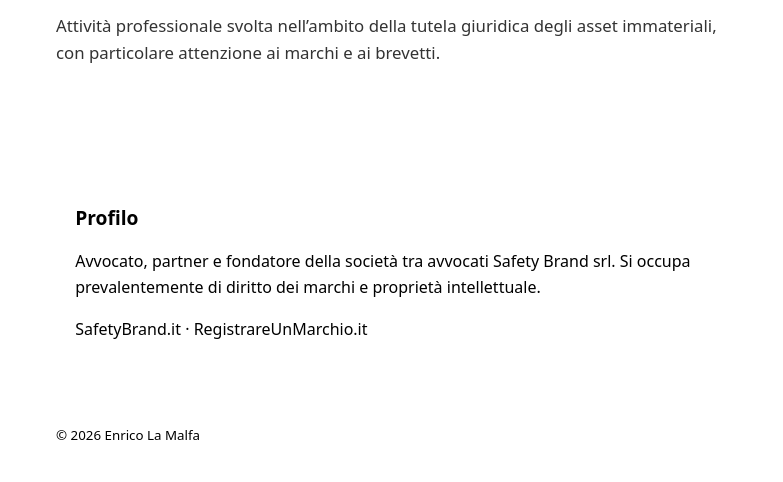
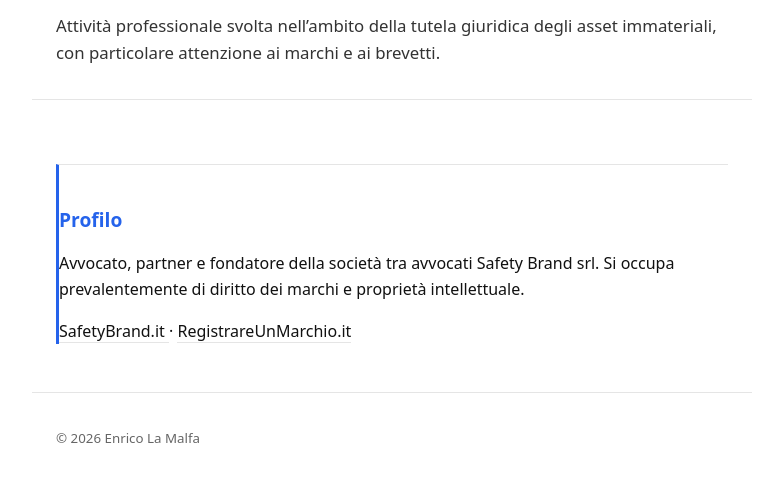
Before and after one commit to safetylama/enricolamalfa.it, a plain HTML site: page index.html in a window 1280 px wide. Shown: the part 138-620 px from the top of the page, without its empty margins (248-1031 px from the left). Drawn offline with Linux system fonts and the light colour scheme.

Commit message:
Update style.css

```diff
--- a/css/style.css
+++ b/css/style.css
@@ -1,20 +1,13 @@
-css:root {
+:root {
   --bg: #ffffff;
   --text: #111111;
   --muted: #666666;
   --border: #e5e5e5;
-  --accent: #2563eb; /* NUOVO: colore accent blu elegante */
+  --accent: #2563eb;
 }
 
 * {
   box-sizing: border-box;
-}
-
-.intro {
-  margin-top: 1.2rem;
-  max-width: 42rem;
-  font-size: 1.05rem;
-  color: #333;
 }
 
 body {
@@ -41,34 +34,41 @@ header h1 {
   color: var(--muted);
 }
 
+.intro {
+  margin-top: 1.2rem;
+  max-width: 42rem;
+  font-size: 1.05rem;
+  color: #333;
+}
+
 .card {
   border-top: 1px solid var(--border);
-  border-left: 3px solid var(--accent); /* NUOVO: bordo accent a sinistra */
+  border-left: 3px solid var(--accent);
   padding-top: 1.5rem;
-  padding-left: 1.2rem; /* NUOVO: spazio per il bordo */
-  transition: border-left-color 0.3s ease; /* NUOVO: transizione fluida */
+  /* RIMOSSO: padding-left: 1.2rem; */
+  transition: border-left-color 0.3s ease;
 }
 
 .card:hover {
-  border-left-color: #1d4ed8; /* NUOVO: colore più scuro al hover */
+  border-left-color: #1d4ed8;
 }
 
 h2 {
   font-size: 1.2rem;
   margin-bottom: 0.5rem;
-  color: var(--accent); /* NUOVO: titolo con colore accent */
+  color: var(--accent);
 }
 
 a {
   color: inherit;
   text-decoration: none;
   border-bottom: 1px solid var(--border);
-  transition: all 0.25s ease; /* NUOVO: transizione fluida */
+  transition: all 0.25s ease;
 }
 
 a:hover {
-  border-bottom-color: var(--accent); /* MODIFICATO: usa colore accent */
-  color: var(--accent); /* NUOVO: colore accent al hover */
+  border-bottom-color: var(--accent);
+  color: var(--accent);
 }
 
 footer {
```
